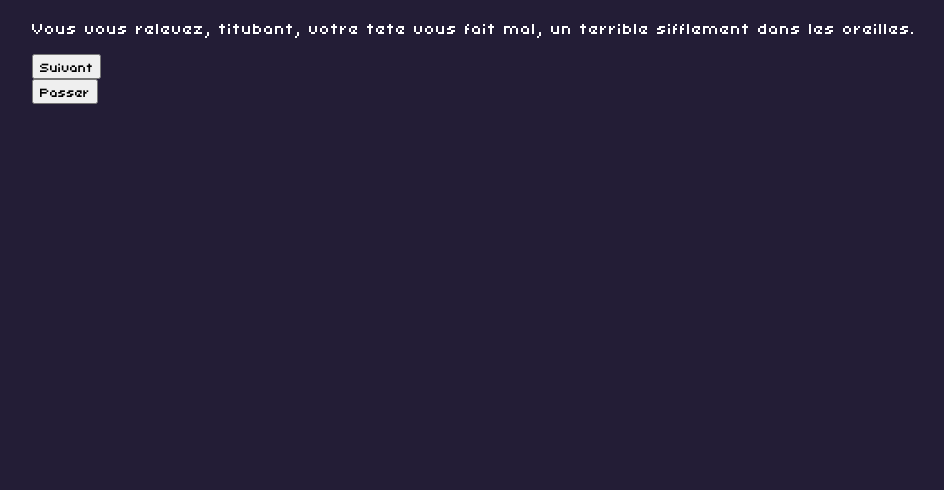
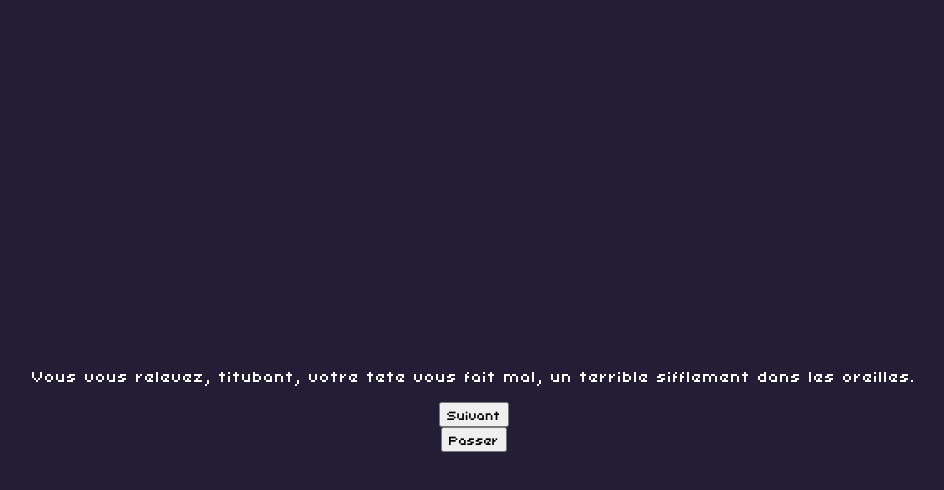
Before and after one commit to bbombardella/getaway, a React (Create React App) app: page / in a window 1280 px wide. Shown: the top 490 px of the page, without its empty margins (166-1110 px from the left). Built offline with nearby package versions, Linux system fonts and the light colour scheme.

Commit message:
Changement css 2

```diff
--- a/src/components/introduction/index.jsx
+++ b/src/components/introduction/index.jsx
@@ -7,7 +7,7 @@ export default function Introduction({children}){
     const [idPhrase, setIdPhrase] = useState(0);
 
     return(
-        <div className='intro'>
+        <div className='introduction'>
             {
             idPhrase >= INTRO.length ?
             <p>(Fin de l'introduction...)</p>
```
